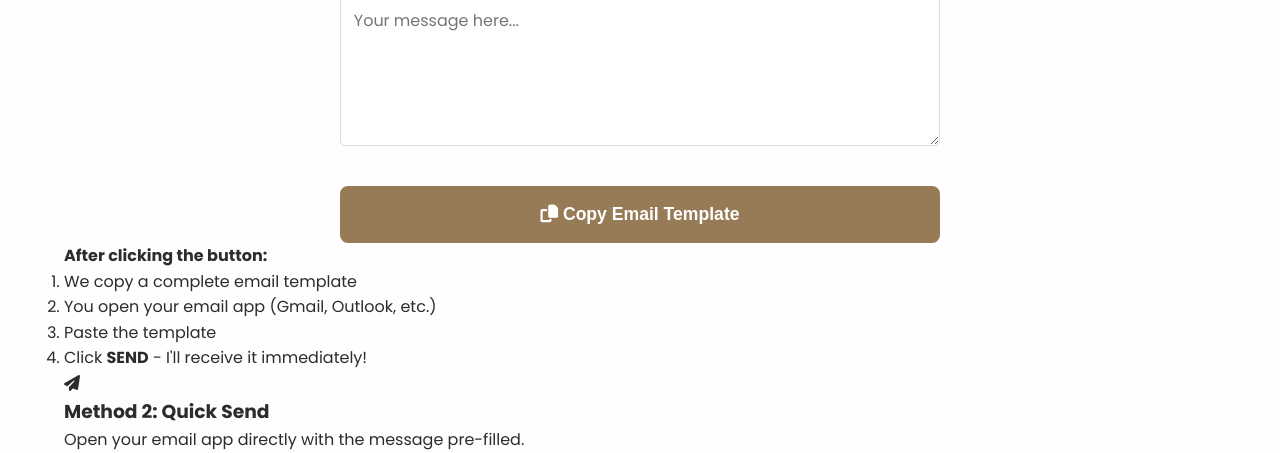
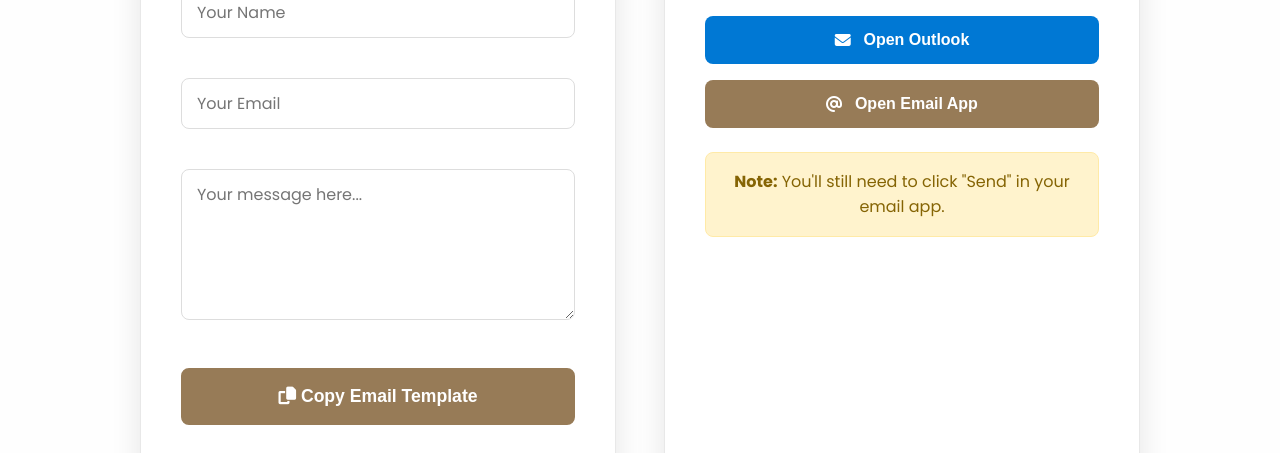
Before and after one commit to youssef-saeed2020/My-Portfolio, a plain HTML site: page index.html in a window 1280 px wide. Shown: the part 6410-6863 px from the top of the page. Drawn offline with nearby package versions, Linux system fonts and the light colour scheme.

Commit message:
Update style.css

```diff
--- a/style.css
+++ b/style.css
@@ -1258,3 +1258,164 @@ body.menu-open {
 .nav-links.active {
     display: flex !important;
 }
+
+
+/* Contact Section */
+.contact-container {
+    display: grid;
+    grid-template-columns: 1fr 1fr;
+    gap: 3rem;
+    max-width: 1000px;
+    margin: 0 auto;
+}
+
+.contact-method {
+    background: white;
+    padding: 2.5rem;
+    border-radius: 15px;
+    box-shadow: 0 10px 30px rgba(0, 0, 0, 0.1);
+    border: 1px solid var(--border-color);
+}
+
+.method-header {
+    display: flex;
+    align-items: center;
+    gap: 1rem;
+    margin-bottom: 1rem;
+}
+
+.method-header i {
+    font-size: 2rem;
+    color: var(--secondary-color);
+}
+
+.method-header h3 {
+    color: var(--primary-color);
+    margin: 0;
+    font-size: 1.4rem;
+}
+
+.method-description {
+    color: var(--light-text);
+    margin-bottom: 2rem;
+    line-height: 1.6;
+}
+
+.form-group {
+    margin-bottom: 1.5rem;
+}
+
+.form-group input,
+.form-group textarea {
+    width: 100%;
+    padding: 12px 15px;
+    border: 1px solid #ddd;
+    border-radius: 8px;
+    font-family: 'Poppins', sans-serif;
+    font-size: 1rem;
+    transition: all 0.3s ease;
+}
+
+.form-group input:focus,
+.form-group textarea:focus {
+    outline: none;
+    border-color: var(--secondary-color);
+    box-shadow: 0 0 0 3px rgba(151, 123, 87, 0.1);
+}
+
+.btn-large {
+    padding: 15px 30px;
+    font-size: 1.1rem;
+    width: 100%;
+}
+
+.method-steps {
+    margin-top: 2rem;
+    padding: 1.5rem;
+    background: #f8f9fa;
+    border-radius: 10px;
+}
+
+.method-steps h4 {
+    color: var(--primary-color);
+    margin-bottom: 1rem;
+}
+
+.method-steps ol {
+    color: var(--light-text);
+    padding-left: 1.5rem;
+}
+
+.method-steps li {
+    margin-bottom: 0.5rem;
+    line-height: 1.5;
+}
+
+/* Email Provider Buttons */
+.email-buttons {
+    display: flex;
+    flex-direction: column;
+    gap: 1rem;
+}
+
+.email-provider-btn {
+    padding: 15px 20px;
+    border: none;
+    border-radius: 8px;
+    font-size: 1rem;
+    font-weight: 600;
+    cursor: pointer;
+    transition: all 0.3s ease;
+    display: flex;
+    align-items: center;
+    justify-content: center;
+    gap: 0.8rem;
+}
+
+.email-provider-btn.gmail {
+    background: #ea4335;
+    color: white;
+}
+
+.email-provider-btn.outlook {
+    background: #0078d4;
+    color: white;
+}
+
+.email-provider-btn.default {
+    background: var(--secondary-color);
+    color: white;
+}
+
+.email-provider-btn:hover {
+    transform: translateY(-2px);
+    box-shadow: 0 5px 15px rgba(0, 0, 0, 0.2);
+}
+
+.method-note {
+    margin-top: 1.5rem;
+    padding: 1rem;
+    background: #fff3cd;
+    border: 1px solid #ffeaa7;
+    border-radius: 8px;
+    text-align: center;
+    color: #856404;
+}
+
+/* Responsive */
+@media (max-width: 768px) {
+    .contact-container {
+        grid-template-columns: 1fr;
+        gap: 2rem;
+    }
+
+    .contact-method {
+        padding: 2rem;
+    }
+
+    .method-header {
+        flex-direction: column;
+        text-align: center;
+        gap: 0.5rem;
+    }
+}
```
